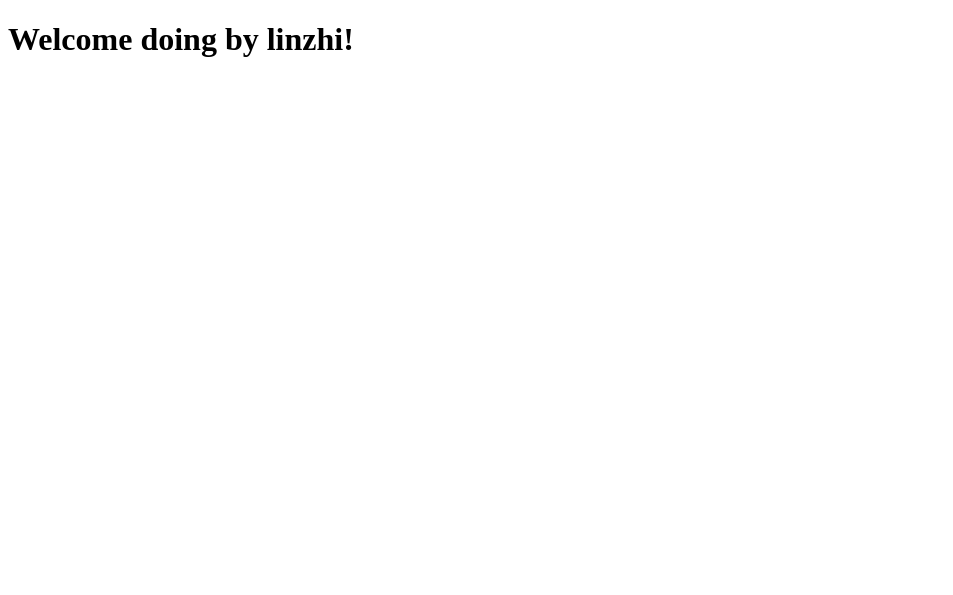
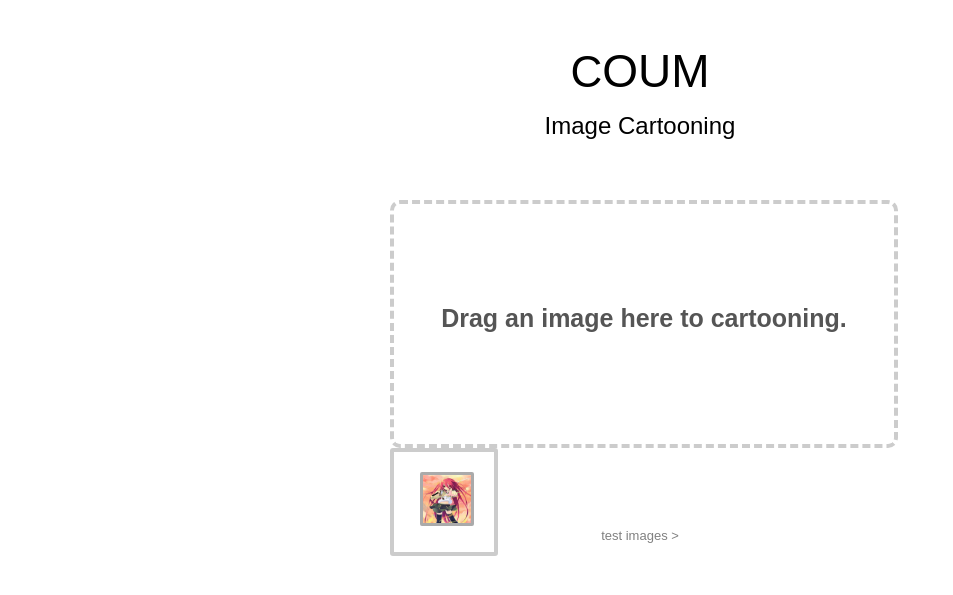
Before and after one commit to linzhi/coum, a Flask app: page / in a window 1280 px wide. Shown: the top 595 px of the page, without its empty margins (0-953 px from the left). Run offline with Flask 2, Linux system fonts and the light colour scheme.

Commit message:
version 0.0.2

```diff
--- /dev/null
+++ b/coum/static/css/index.css
@@ -0,0 +1,161 @@
+body {
+  font-family: 'Arial Rounded MT Bold', 'Helvetica Rounded', Arial, sans-serif;
+  font-size: 24px;
+}
+
+#title {
+  font-size: 46px;
+  font-family: Arial, 'Helvetica Neue', Helvetica, sans-serif;
+  text-transform: uppercase;
+}
+
+#title::first-letter {
+  font-size: 44px;
+}
+
+#subtitle, footer {
+  font-family: Arial, 'Helvetica Neue', Helvetica, sans-serif;
+  margin-top: 14px;
+}
+
+#container {
+  width: 900px;
+  margin: 44px auto 0px auto;
+  text-align: center;
+}
+
+#example-chooser {
+  padding: 20px;
+}
+
+#button-box {
+  display: inline-block;
+}
+
+#example-chooser {
+  background-color: white;
+  z-index: 1;
+  position: absolute;
+  border: 4px solid #CCC;
+  border-radius: 3px;
+}
+
+.example-thumb {
+  width: 48px;
+  height: 48px;
+  border: 3px solid #AAA;
+  border-radius: 2px;
+  cursor: pointer;
+  margin-left: 6px;
+}
+
+#viewer-container {
+  width: 500px;
+  margin: 60px auto 30px auto;
+}
+
+#viewer {
+  position: relative;
+  width: 500px;
+  height: 240px;
+  border: 4px dashed #ccc;
+  border-radius: 10px;
+  vertical-align: baseline;
+  text-align: center;
+  text-shadow: 1px 1px 0 #fff;
+}
+
+#viewer.dragover {
+  border: 5px dashed #555;
+}
+
+#droparea-text {
+  z-index: 0;
+  margin-top: 100px;
+  font-size: 25px;
+  font-weight: bold;
+  color: #555;
+}
+
+#preview {
+  z-index: 1;
+  position: absolute;
+  top: 0px;
+  left: 0px;
+}
+
+#annotations {
+  z-index: 2;
+  position: absolute;
+  top: 0px;
+  left: 0px;
+}
+
+#progress {
+  font-size: 30px;
+  font-weight: bold;
+  text-align: center;
+  color: #aaa;
+}
+
+#drawing {
+  font-family: Arial, 'Helvetica Neue', Helvetica, sans-serif;
+  font-size: 42px;
+}
+
+.button {
+  background-color: #E2E2E2;
+  box-shadow: #EEE 0 .15em 0.6em;
+  border: 1px solid #CCC;
+  padding: 4px 8px;
+  border-radius: 4px;
+  cursor: pointer;
+  display: inline-block;
+}
+
+.button:active {
+  background-color: #CCC !important;
+}
+
+footer {
+  margin-top: 80px;
+  text-align: center;
+  font-size: 13px;
+  text-align: center;
+  color: grey;
+}
+
+footer a {
+  color: grey;
+}
+
+#select-button {
+  font-size: 13px;
+  color: grey;
+  cursor: pointer;
+}
+
+#select-button:hover {
+  color: black;
+}
+
+#select-button:after {
+  content: ">";
+}
+
+#note {
+  margin-top: 24px;
+}
+
+#limit-note {
+  font-style: italic;
+}
+
+#js-note {
+  margin-top: 6px;
+}
+
+@font-face {
+  font-family: Arial, 'Helvetica Neue', Helvetica, sans-serif;
+  font-weight: 400;
+}
--- a/coum/templates/index.html
+++ b/coum/templates/index.html
@@ -1,14 +1,56 @@
 <!DOCTYPE HTML>
 <html>
   <head>
-  <meta http-equiv='content-type' value='text/html;charset=utf8'>
-    {% if title %}
-    <title>{{ title }} - linzhi</title>
-    {% else %}
-    <title>cartooning - linzhi</title>
-    {% endif %}
+  <meta http-equiv='content-type' value='text/html; charset=utf8'>
+  <link rel="stylesheet" href="../static/css/index.css"/>
+  <link rel="icon" href="../static/favicon.ico" mce_href="../static/favicon.ico" type="image/x-icon">
+
+  {% if title %}
+  <title>{{ title }} - linzhi</title>
+  {% else %}
+  <title>cartooning - linzhi</title>
+  {% endif %}
   </head>
+
   <body>
-    <h1>Welcome doing by linzhi!</h1>
+    <div id="container">
+    <header>
+      <div id="title" title="nothing">
+        coum
+      </div>
+      <div id="subtitle">
+        Image Cartooning
+      </div>
+    </header>
+    <div id="viewer-container">
+      <div id="viewer">
+        <div id="droparea-text">
+          Drag an image here to cartooning.
+        </div>
+        <canvas id="preview">
+        </canvas>
+        <canvas id="annotations">
+        </canvas>
+      </div>
+
+      <div id="example-chooser">
+        <div id="thumbs">
+          <img class="example-thumb" src="../static/imgs/1.png"></img>
+        </div>
+      </div>
+    </div>
+  </div>
+
+  <div id="progress">
+  </div>
+
+  <footer>
+    <div id="select-button">
+      test images
+    </div>
+  </footer>
+
+  <div id="drawing" hidden=true>1</div>
+
   </body>
 </html>
--- a/run.py
+++ b/run.py
@@ -1,5 +1,5 @@
 #!/usr/bin/env python2
-#-*- coding: utf8 -*-
+# -*- coding: utf8 -*-
 
 import os
 import sys
```
Also changed, not shown: coum/static/imgs/1.png (added), 1 other file.
